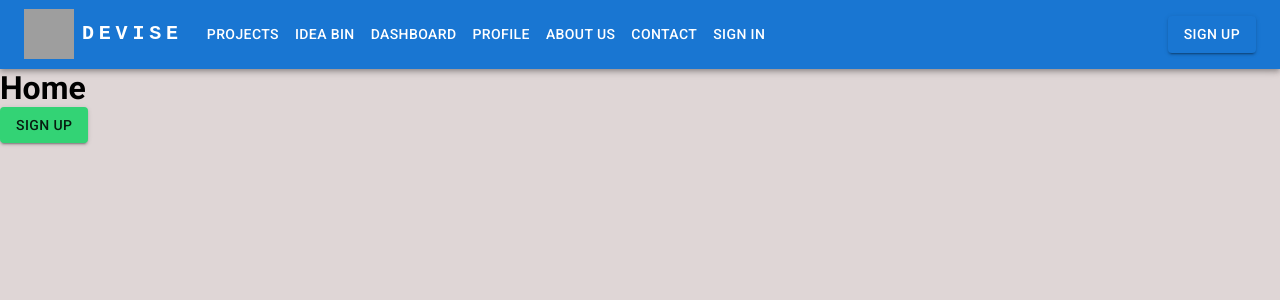
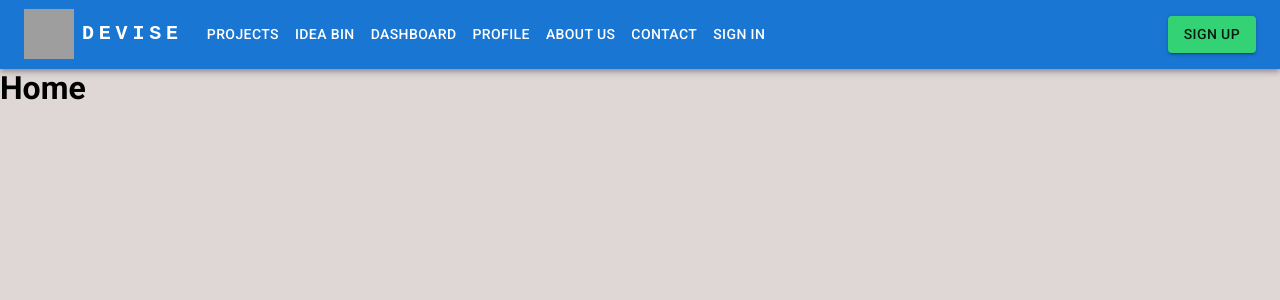
Before and after one commit to Brainybrian316/DEVise, a React (Create React App) app: page / in a window 1280 px wide. Shown: the top 300 px of the page. Built offline with nearby package versions, Linux system fonts and the light colour scheme; grey boxes are pictures that could not be loaded.

Commit message:
called global signup btn component into navbar

```diff
--- a/src/components/Navbar.js
+++ b/src/components/Navbar.js
@@ -10,6 +10,7 @@ import MenuIcon from '@mui/icons-material/Menu';
 import Container from '@mui/material/Container';
 import Button from '@mui/material/Button';
 import MenuItem from '@mui/material/MenuItem';
+import SignupBtn from './ui/SignupBtn';
 
 
 const pages = ['Projects', 'Idea Bin', 'Dashboard', 'Profile', 'About Us', 'Contact', 'Sign In'];
@@ -137,8 +138,7 @@ const NavBar = () => {
           </Box>
 
           <Box sx={{ flexGrow: 0 }}>
-            <Button onClick={() => {alert('clicked');
-                }} variant="contained">Sign Up</Button>
+            <SignupBtn/>
             <Menu
               sx={{ mt: '45px' }}
               id="menu-appbar"
--- a/src/pages/Home/index.js
+++ b/src/pages/Home/index.js
@@ -1,11 +1,11 @@
-import SignupBtn from "../../components/ui/SignupBtn"
+
 
 export default function Home() {
   return (
     <>
 
       <h1>Home</h1>
-      <SignupBtn />
+
 
     </>
   )
```
